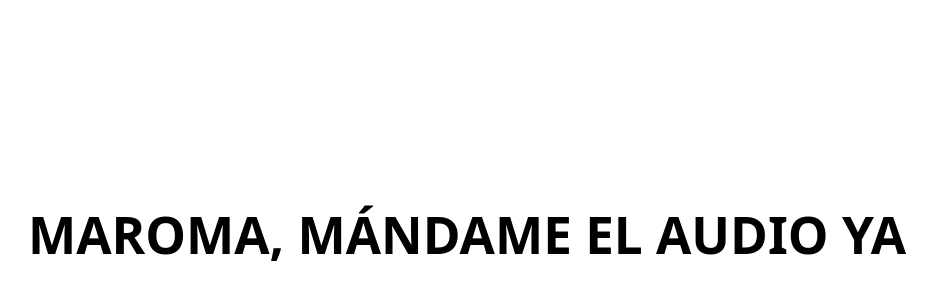
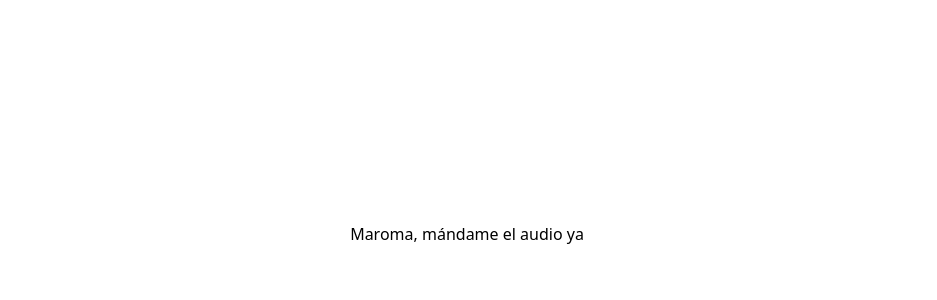
Before and after one commit to JoseMTrias/estariamuybien, a React (Vite) app: page / in a window 1280 px wide. Shown: the part 166-466 px from the top of the page, without its empty margins (173-1110 px from the left). Built offline with nearby package versions, Linux system fonts and the light colour scheme.

Commit message:
aroma v2

```diff
--- a/src/App.jsx
+++ b/src/App.jsx
@@ -5,7 +5,7 @@ function App() {
   return (
     <>
       <div>
-        <h1 className='maroma'>MAROMA, MÁNDAME EL AUDIO YA</h1>
+        <p className='maroma'>Maroma, mándame el audio ya</p>
           {/* <img src={myGif} className="myGif" alt="my Gif" /> */}
 
       </div>
```
